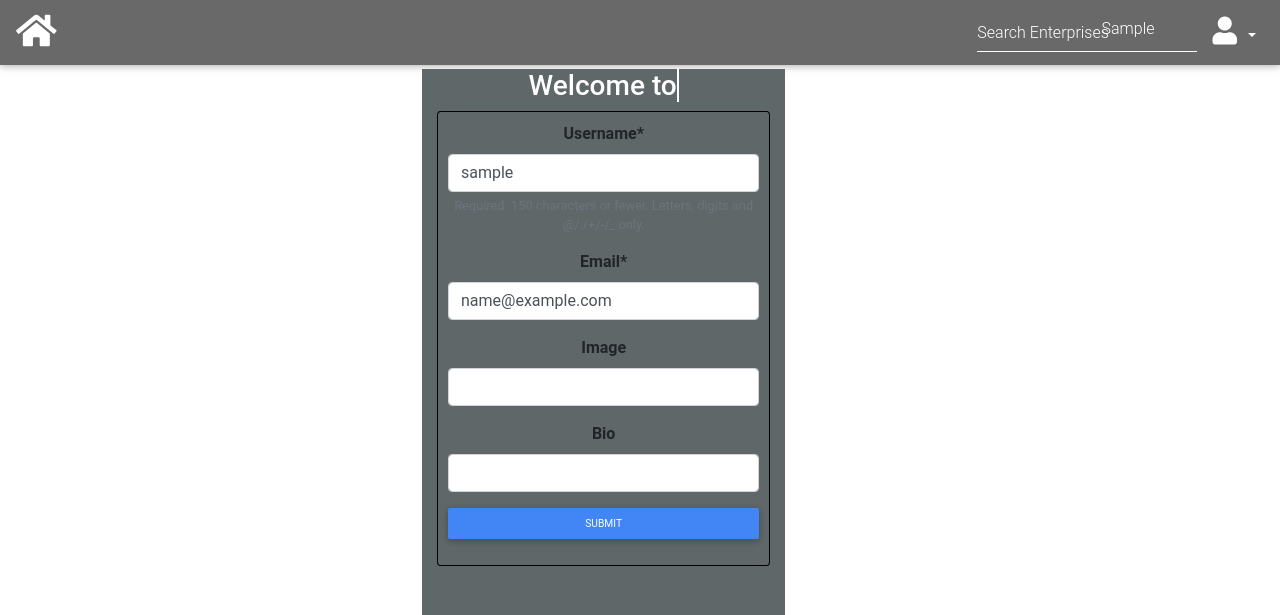
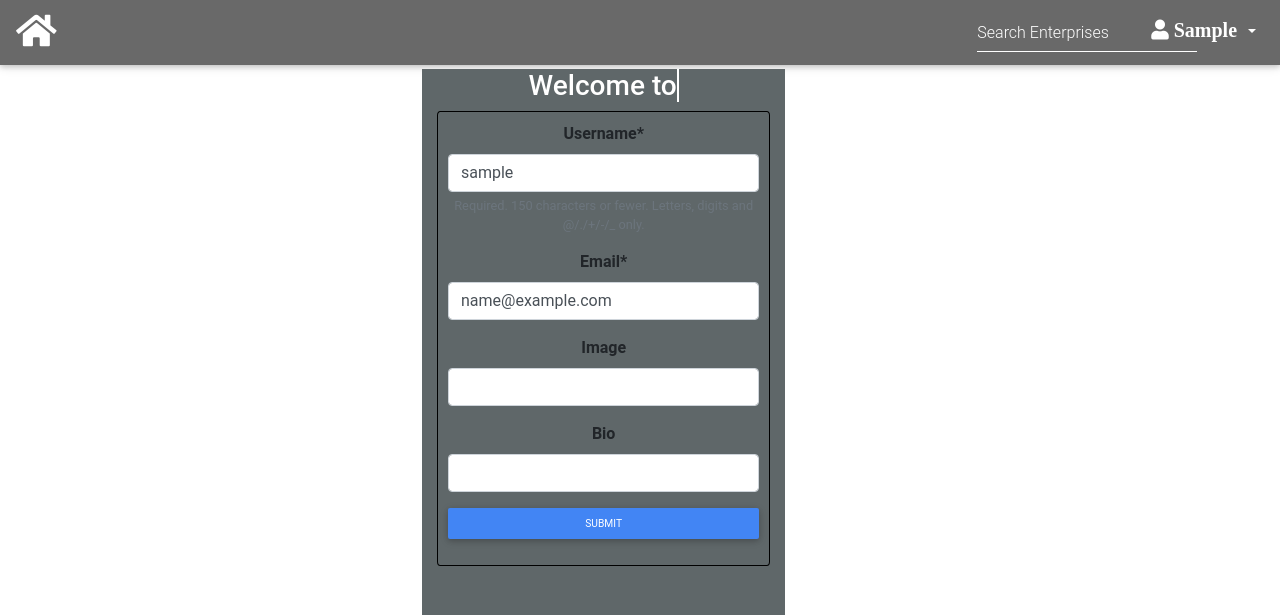
Before and after one commit to omololevy/E-books, a Django app: page /create_profile/ in a window 1280 px wide. Shown: the top 615 px of the page. Run offline with Django 3.2, Linux system fonts and the light colour scheme; the visitor is signed in with stand-in values (Sample User, id 1); data comes from the database, SQL or seed files in the repository; some libraries are stand-ins or nearby versions; some web fonts are replaced.

Commit message:
Added style

```diff
--- a/library/templates/navbar.html
+++ b/library/templates/navbar.html
@@ -26,16 +26,12 @@
     </ul>
     <ul class="navbar-nav ml-auto nav-flex-icons">
       {%if user.is_authenticated%}
-      <li class="nav-item">
-        <a class="nav-link waves-effect waves-light" href="/profile/">
-          {{user.username|capfirst}}
-        </a>
-      </li>
+
       {% else %}
       <li class="nav-item dropdown">
         <a class="nav-link waves-effect waves-light dropdown-toggle" id="navbarDropdownMenuLink-333"
           data-toggle="dropdown" aria-haspopup="true" aria-expanded="false">
-          <i class="fas fa-sign-in-alt" style="font-size:26px;"></i>
+          <i class="fas fa-sign-in-alt"></i>
         </a>
         <div class="dropdown-menu dropdown-menu-right dropdown-default" aria-labelledby="navbarDropdownMenuLink-333">
           <a class="dropdown-item" href="/register/"><b>Sign-up</b></a>
@@ -51,10 +47,10 @@
         {%if user.is_authenticated%}
         <a class="nav-link dropdown-toggle" id="navbarDropdownMenuLink-333" data-toggle="dropdown" aria-haspopup="true"
           aria-expanded="false">
-          <i class="fas fa-user" style="font-size:28px;"></i>
+          <i class="fas fa-user" style="font-size:20px;"><b> {{user.username|capfirst}}</b></i>
         </a>
         <div class="dropdown-menu dropdown-menu-right dropdown-default" aria-labelledby="navbarDropdownMenuLink-333">
-          <a class="dropdown-item" href="{%url 'create_profile'%}">Profile</a>
+          <a class="dropdown-item" href="{%url 'profile'%}">Profile</a>
           <a class="dropdown-item" href="/admin">Admin</a>
           <a class="dropdown-item" href="/password_change/">Change password</a>
           <a class="dropdown-item" href="/logout/">Logout</a>
```
